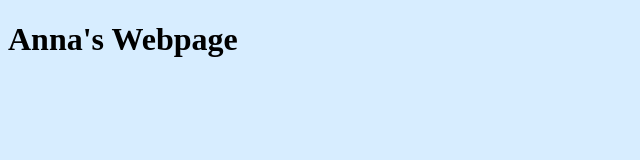
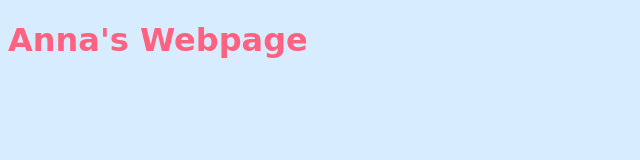
Before and after one commit to annaforman57/annaforman57.github.io, a plain HTML site: page index.html in a window 1280 px wide. Shown: the whole page, without its empty margins (0-640 px from the left). Drawn offline with Linux system fonts and the light colour scheme.

Commit message:
Update desktop_one.css

```diff
--- a/desktop_one.css
+++ b/desktop_one.css
@@ -1,3 +1,7 @@
 body{
     background: rgb(215, 237, 255);
 }
+h1{
+    font-family: cursive;
+    color: rgb(255,98,128);
+}
```
